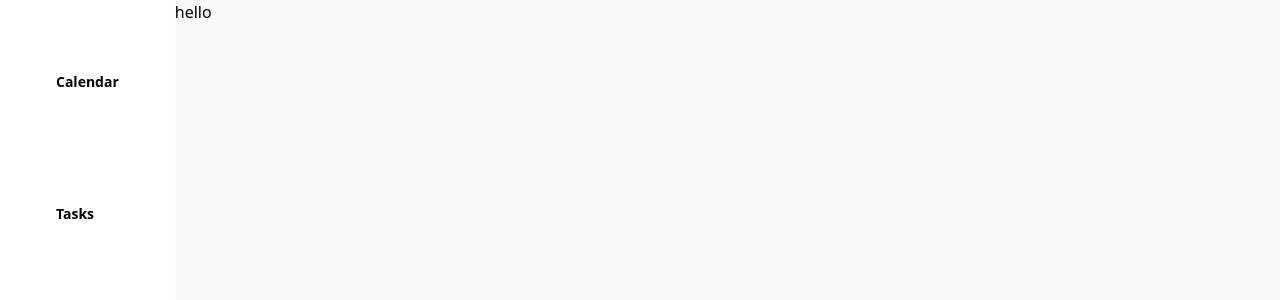
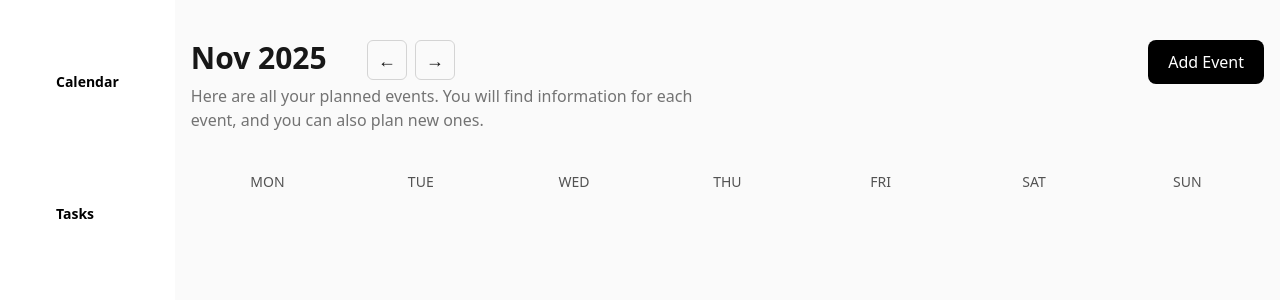
Before and after one commit to VarshithSoma/Calendar, a React (Vite) app: page / in a window 1280 px wide. Shown: the top 300 px of the page. Built offline with nearby package versions, Linux system fonts and the light colour scheme.

Commit message:
chore: add the header of cal

```diff
--- a/src/components/Calendar.tsx
+++ b/src/components/Calendar.tsx
@@ -1,5 +1,33 @@
+import React, { useState } from "react";
+import {
+  startOfMonth,
+  endOfMonth,
+  startOfWeek,
+  endOfWeek,
+  addMonths,
+  subMonths,
+} from "date-fns";
+import CalendarHeader from "../utils/CalendarHeader";
+import WeekDays from "../utils/WeekDays";
+
 const Calendar: React.FC = () => {
-  return <div>hello</div>;
+  const [currentDate, setCurrentDate] = useState(new Date());
+  const monthStart = startOfMonth(currentDate);
+  const monthEnd = endOfMonth(monthStart);
+  const startDate = startOfWeek(monthStart, { weekStartsOn: 1 });
+  const endDate = endOfWeek(monthEnd, { weekStartsOn: 1 });
+  console.log(monthStart, monthEnd, startDate, endDate);
+
+  return (
+    <div className="w-full max-w-6xl mx-auto mt-10 px-4">
+      <CalendarHeader
+        currentDate={currentDate}
+        onPrev={() => setCurrentDate(subMonths(currentDate, 1))}
+        onNext={() => setCurrentDate(addMonths(currentDate, 1))}
+      />
+      <WeekDays />
+    </div>
+  );
 };
 
 export default Calendar;
--- /dev/null
+++ b/src/utils/CalendarHeader.tsx
@@ -0,0 +1,60 @@
+import { format } from "date-fns";
+interface CalendarHeaderProps {
+  currentDate: Date;
+  onPrev: () => void;
+  onNext: () => void;
+}
+interface NextBtn {
+  fun: () => void;
+  text: string;
+  aria_label: string;
+}
+
+export default function CalendarHeader({
+  currentDate,
+  onPrev,
+  onNext,
+}: CalendarHeaderProps) {
+  return (
+    <div className="flex items-start justify-between mb-6 gap-6">
+      <div>
+        <h2 className="text-3xl font-bold text-neutral-900 mb-1 flex gap-10">
+          {format(currentDate, "MMM yyyy")}
+          <div className="flex items-center gap-2">
+            <ArrowButton
+              fun={onPrev}
+              text=" &larr;"
+              aria_label="Previous month"
+            ></ArrowButton>
+            <ArrowButton
+              fun={onNext}
+              text="&rarr;"
+              aria_label="Next month"
+            ></ArrowButton>
+          </div>
+        </h2>
+        <p className="text-base font-light text-neutral-500 max-w-lg mb-4">
+          Here are all your planned events. You will find information for each
+          event, and you can also plan new ones.
+        </p>
+      </div>
+
+      <div>
+        <button className="bg-black text-white px-5 py-2.5 rounded-lg font-medium hover:bg-neutral-800 transition-colors flex-shrink-0">
+          Add Event
+        </button>
+      </div>
+    </div>
+  );
+}
+function ArrowButton({ fun, text, aria_label }: NextBtn) {
+  return (
+    <button
+      onClick={fun}
+      className="flex items-center justify-center p-2 h-10 w-10 rounded-md border border-neutral-300 text-lg hover:bg-neutral-100 active:bg-neutral-200 transition-colors"
+      aria-label={aria_label}
+    >
+      {text}
+    </button>
+  );
+}
--- /dev/null
+++ b/src/utils/WeekDays.tsx
@@ -0,0 +1,13 @@
+export default function WeekDays() {
+  return (
+    <div className="grid grid-cols-7 text-center text-sm mb-2 text-neutral-600">
+      <div>MON</div>
+      <div>TUE</div>
+      <div>WED</div>
+      <div>THU</div>
+      <div>FRI</div>
+      <div>SAT</div>
+      <div>SUN</div>
+    </div>
+  );
+}
```
